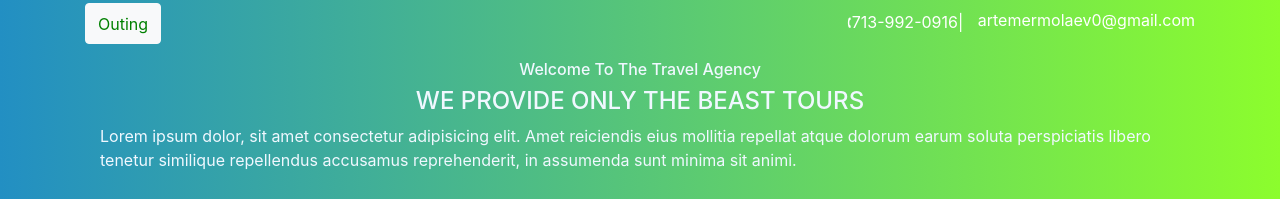
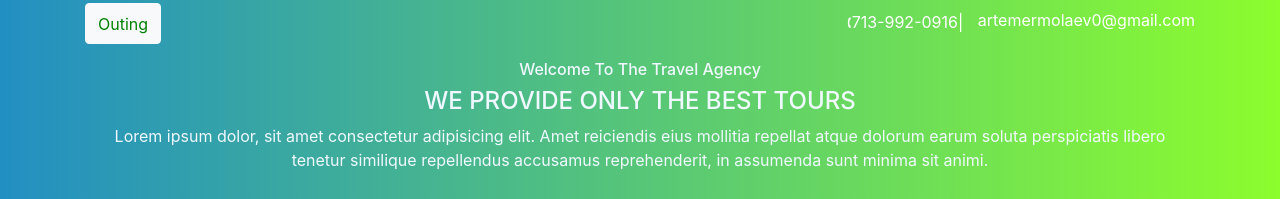
Before and after one commit to T3mon/TourDome, a plain HTML site: page index.html in a window 1280 px wide. Shown: the top 199 px of the page. Drawn offline with nearby package versions, Linux system fonts and the light colour scheme.

Commit message:
text center

```diff
--- a/index.html
+++ b/index.html
@@ -52,8 +52,8 @@
           class="mainPageBody container d-flex flex-column bd-highlight mb-3"
         >
             <h6 class="d-flex justify-content-center">Welcome To The Travel Agency</h6>
-            <h4 class="d-flex justify-content-center">WE PROVIDE ONLY THE BEAST TOURS</h4>
-            <span  class="d-flex justify-content-center text-justify-center">Lorem ipsum dolor, sit amet consectetur adipisicing elit.
+            <h4 class="d-flex justify-content-center">WE PROVIDE ONLY THE BEST TOURS</h4>
+            <span  class="d-flex justify-content-center text-center">Lorem ipsum dolor, sit amet consectetur adipisicing elit.
                 Amet reiciendis eius mollitia repellat atque dolorum earum soluta perspiciatis libero tenetur similique repellendus accusamus reprehenderit,
                 in assumenda sunt minima sit animi.</span>
                 <button type="button" class="btn shopBtn">BOOK NOW!</button>
```
